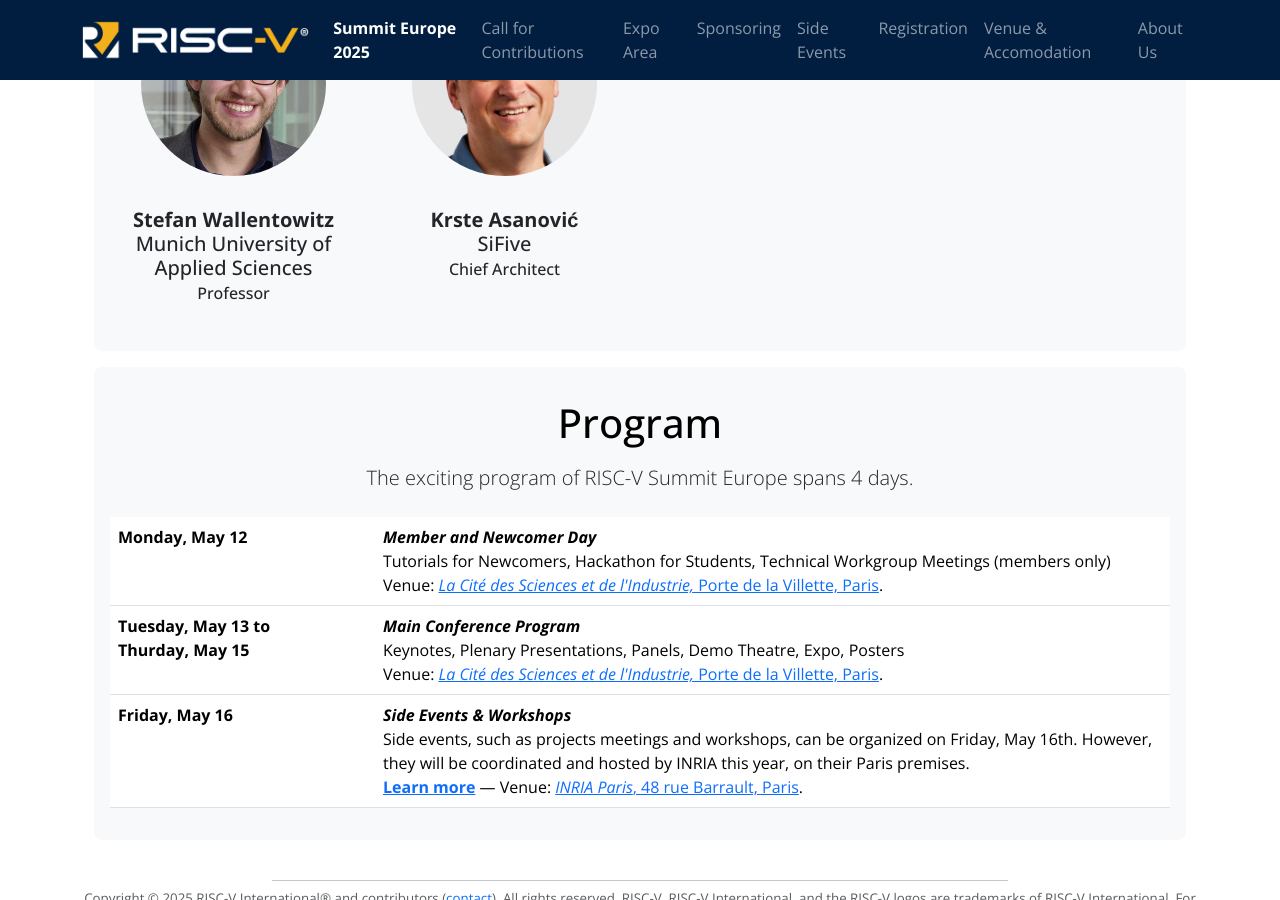
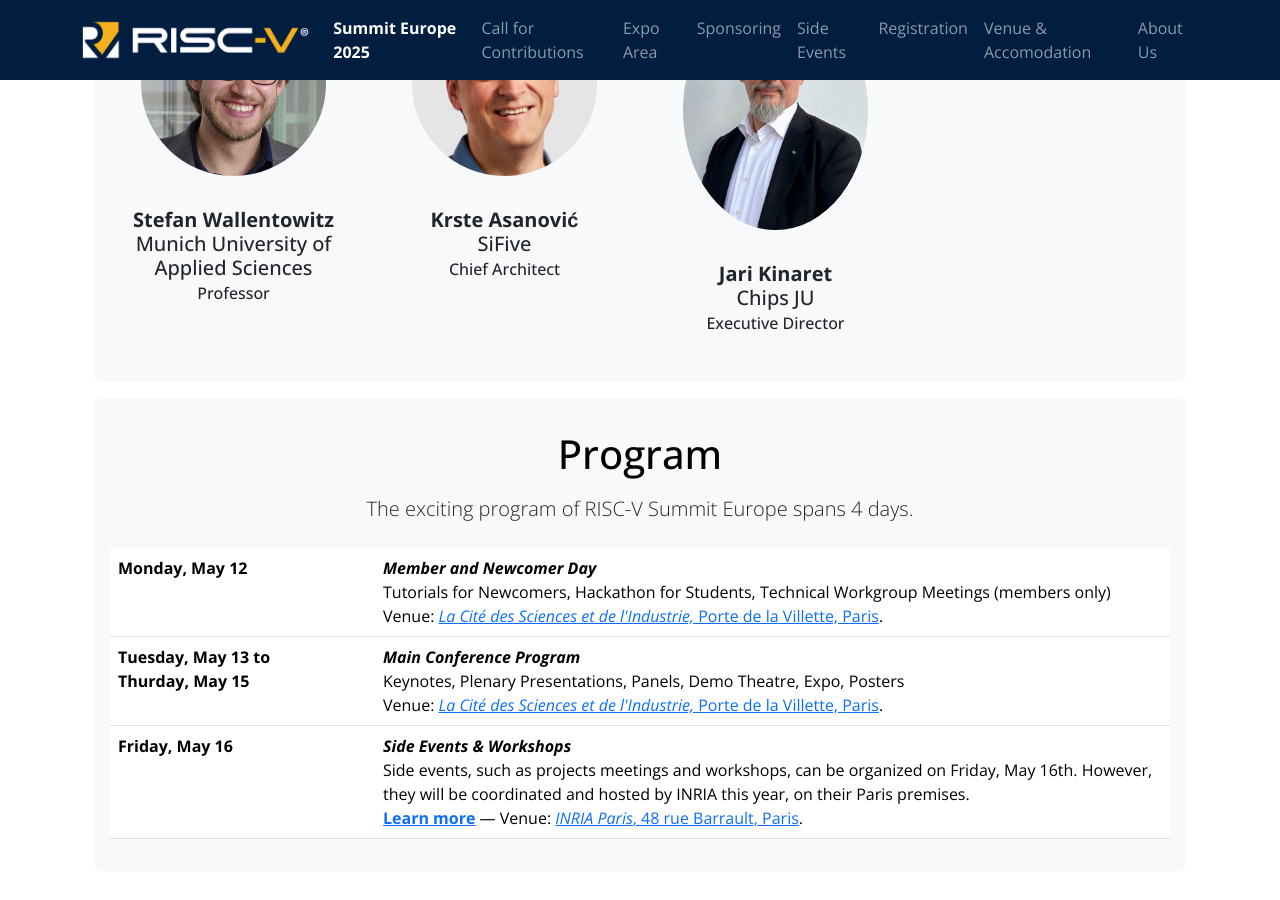
Before and after one commit to riscv-europe/summit-website-development, a Jekyll site: the page built from summit/2025/index.md, in a window 1280 px wide and 900 px high, scrolled down 1164 px. Built offline with Jekyll 4.4.1, drawn with Linux system fonts in a browser that asks for light colours.

Commit message:
Add: Jari as a speaker.

```diff
--- a/summit/2025/index.md
+++ b/summit/2025/index.md
@@ -67,6 +67,23 @@
       </div>
     </div>
   </div>
+
+  <div class="col-sm-3 col-6 mb-4">
+    <div class="row">
+      <div class="col-md-12 text-center">
+        <img src="media/speakers/Kinaret.jpeg" alt="Jari Kinaret" class="img-fluid rounded-circle" style="width: 75%">
+      </div>
+    </div>
+    <div class="row">
+      <div class="col-md-12 text-center">
+        <div class="pt-2">
+          <h5 class="mt-4 font-weight-medium mb-1"><b>Jari Kinaret</b><br>Chips JU</h5>
+          <h6 class="subtitle">Executive Director</h6>
+        </div>
+      </div>
+    </div>
+  </div>
+
 </div>
 
 {% include jumboboxend.html %}
```
